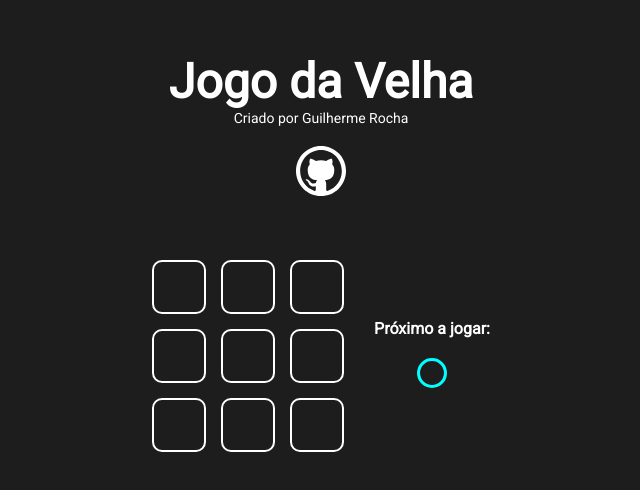
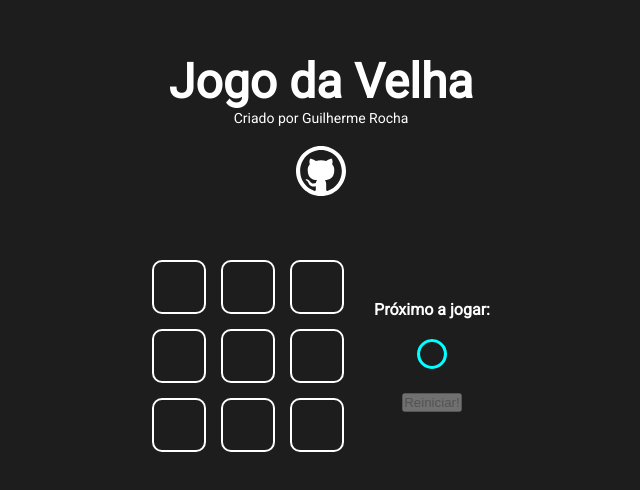
Before and after one commit to SStyum/react-jogo-da-velha, a Next.js app: page / in a window 1280 px wide. Shown: the part 168-658 px from the top of the page, without its empty margins (319-959 px from the left). Built offline with nearby package versions, Linux system fonts and the light colour scheme.

Commit message:
Criado botão de reset

```diff
--- /dev/null
+++ b/src/components/button/Button.jsx
@@ -0,0 +1,14 @@
+import styles from './Button.module.css'
+
+function Button ({children, onClick, disabled}) {
+  return (
+    <button className={styles.button}
+    onClick={onClick}
+    disabled={disabled}
+    >
+      { children }
+    </button>
+  )
+}
+
+export default Button
--- /dev/null
+++ b/src/components/button/Button.module.css
@@ -0,0 +1,3 @@
+.button {
+
+}
--- a/src/components/game/Game.jsx
+++ b/src/components/game/Game.jsx
@@ -1,7 +1,7 @@
 import styles from './Game.module.css'
 import { useState, useEffect } from 'react'
 import GameOption from '../gameOption/GameOption'
-import Icon from '../icon/Icon'
+import GameInfo from '../gameInfo/GameInfo'
 
 const winnerTable = [
   [0, 1, 2],
@@ -37,6 +37,11 @@
     })
   }
 
+  const handleReset = () => {
+    setGameState(Array(9).fill(0))
+    setWinner(0)
+  }
+
   useEffect(() => {
     setCurrentPlayer(currentPlayer * -1)
     verifyGame()
@@ -55,15 +60,11 @@
               )
             }
           </div>
-          <div className={styles.gameInfo}>
-            <h4>Próximo a jogar: </h4>
-            {
-              currentPlayer === 1 && <Icon iconName="circle" />
-            }
-             {
-              currentPlayer === -1 && <Icon iconName="x" />
-            }
-          </div>
+          <GameInfo
+            currentPlayer ={currentPlayer}
+            winner={winner}
+            onReset={handleReset}
+          />
     </div>
   )
 }
--- a/src/components/game/Game.module.css
+++ b/src/components/game/Game.module.css
@@ -9,10 +9,3 @@
   gap: 30px;
   align-items: center;
 }
-
-.gameInfo {
-  display: flex;
-  flex-direction: column;
-  align-items: center;
-  gap: 20px;
-}
--- /dev/null
+++ b/src/components/gameInfo/GameInfo.jsx
@@ -0,0 +1,47 @@
+import Icon from '../icon/Icon'
+import styles from './GameInfo.module.css'
+import Button from '../button/Button'
+
+function GameInfo ({currentPlayer, winner, onReset}) {
+
+  const shouldEnableButton = () => {
+    if(winner !== 0) return true
+  }
+  return (
+    <div className={styles.gameInfo}>
+      {
+        winner === 0 &&
+          <>
+
+            <h4>Próximo a jogar: </h4>
+            {
+              currentPlayer === 1 && <Icon iconName="circle" />
+            }
+            {
+              currentPlayer === -1 && <Icon iconName="x" />
+            }
+          </>
+      }
+      {
+        winner !== 0 &&
+        <>
+          <h4>Fim de jogo! Campeão:</h4>
+          {
+            winner === 1 && <Icon iconName="circle" />
+          }
+          {
+            winner === -1 && <Icon iconName="x" />
+          }
+        </>
+      }
+      <Button
+        onClick={onReset}
+        disabled={!shouldEnableButton()}
+      >
+        Reiniciar!
+      </Button>
+    </div>
+  )
+}
+
+export default GameInfo
--- /dev/null
+++ b/src/components/gameInfo/GameInfo.module.css
@@ -0,0 +1,6 @@
+.gameInfo {
+  display: flex;
+  flex-direction: column;
+  align-items: center;
+  gap: 20px;
+}
```
